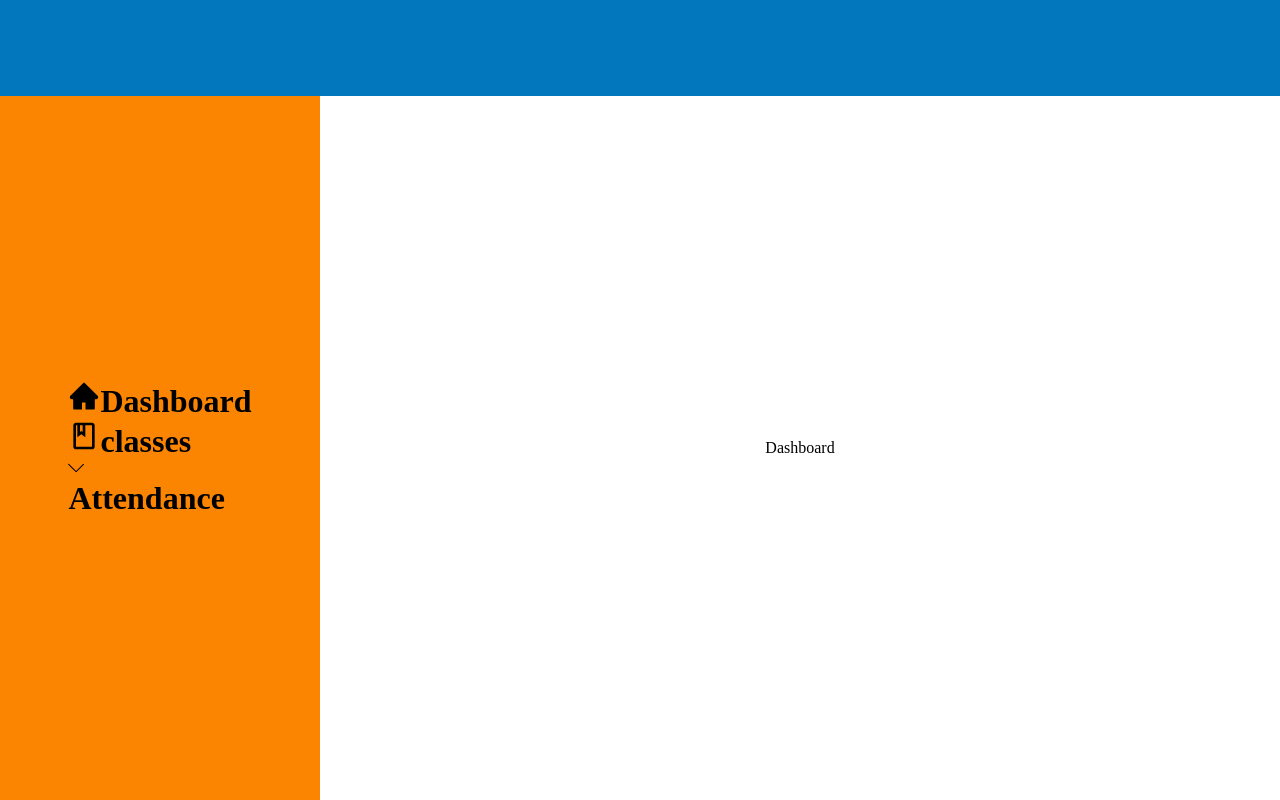
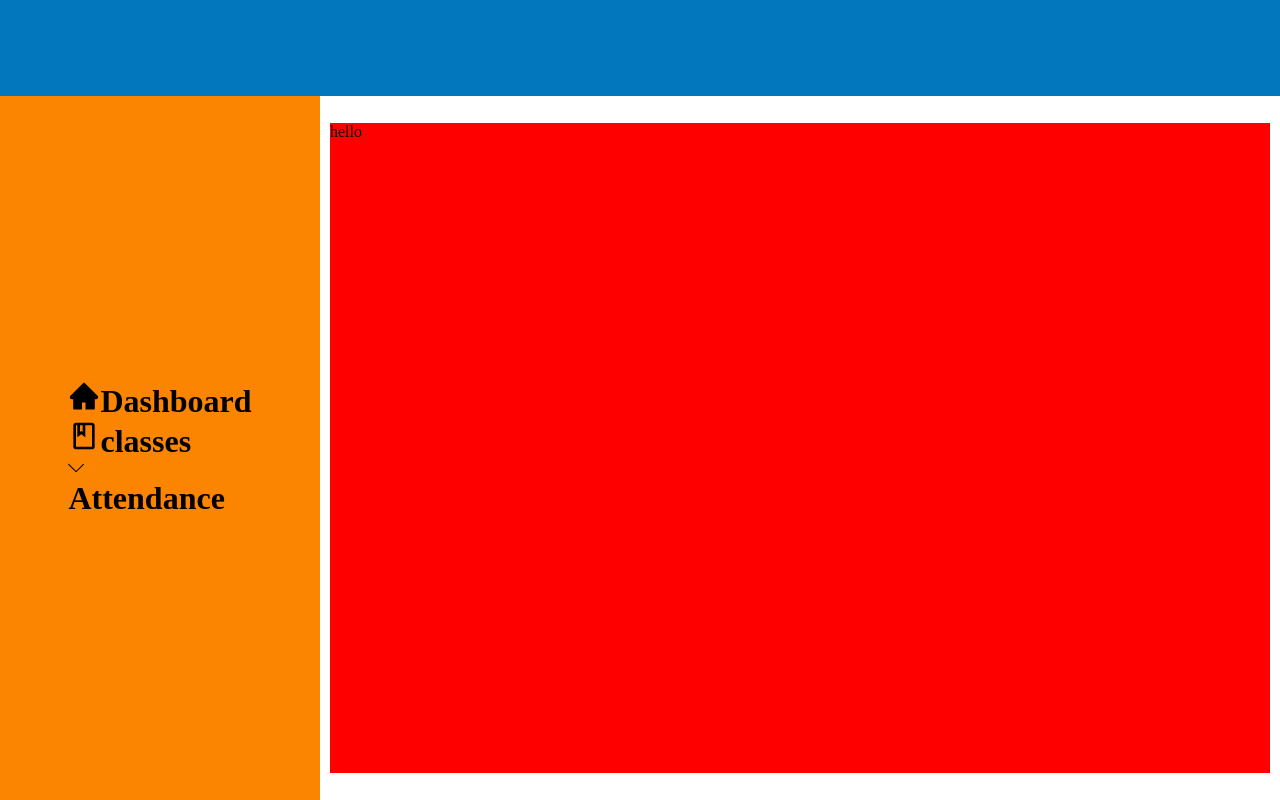
Before and after one commit to youngmentor/Edu-Global2, a React (Vite) app: page /#/admin in a window 1280 px wide. Built offline with nearby package versions, Linux system fonts and the light colour scheme.

Commit message:
created a folder component

```diff
--- a/src/Component1/AdminDashboard/AdminDashboard.css
+++ b/src/Component1/AdminDashboard/AdminDashboard.css
@@ -26,6 +26,7 @@
     align-items: center;
     justify-content: center;
     background-color: white;
+    padding: 10px;
 }
 .AdminHeader_Main{
     width: 100%;
@@ -33,3 +34,10 @@
     /* background-color: #FB8500; */
     background-color:  #0277BD;
 }
+.AdminDashboardRight_Main{
+    width: 100%;
+    height: 95%;
+    display: flex;
+    align-items: center;
+    justify-content: center ;
+}
--- a/src/Component1/AdminDashboard/AdminDashboardLeft.jsx
+++ b/src/Component1/AdminDashboard/AdminDashboardLeft.jsx
@@ -1,5 +1,5 @@
 import React, { useState } from 'react'
-import Dashboard from './Dashboard'
+import Dashboard from './DashboardMain/Dashboard'
 import { useNavigate } from 'react-router-dom'
 import { AiFillHome, AiOutlineProfile } from "react-icons/ai";
 import { MdOutlineClass } from "react-icons/md";
--- a/src/Component1/AdminDashboard/AdminDashboardRight.jsx
+++ b/src/Component1/AdminDashboard/AdminDashboardRight.jsx
@@ -1,11 +1,11 @@
 import React from 'react'
-import Dashboard from './Dashboard'
+import Dashboard from './DashboardMain/Dashboard'
 import Classes from './Clas/Classes'
 import Attendance from './Attendance'
 import { Route, Routes } from 'react-router-dom'
 const AdminDashboardRight = () => {
   return (
-    <div>
+    <div className='AdminDashboardRight_Main'>
         <Routes>
             <Route path='/' element={<Dashboard/>}/>
             <Route path='/classes/*' element={<Classes/>}/>
--- /dev/null
+++ b/src/Component1/AdminDashboard/DashboardMain/Dashboard.css
@@ -0,0 +1,5 @@
+.Dashboard_Main{
+    width: 100%;
+    height: 100%;
+    background-color: red;
+}
--- a/src/Component1/AdminDashboard/Dashboard.jsx
+++ b/src/Component1/AdminDashboard/DashboardMain/Dashboard.jsx
@@ -1,8 +1,10 @@
 import React from 'react'
-
+import './Dashboard.css'
 const Dashboard = () => {
   return (
-    <div>Dashboard</div>
+    <div className='Dashboard_Main'>
+        hello
+    </div>
   )
 }
 
```
